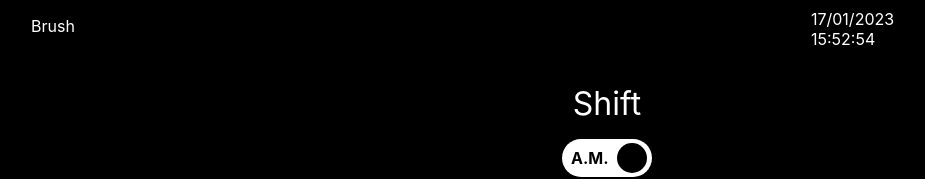
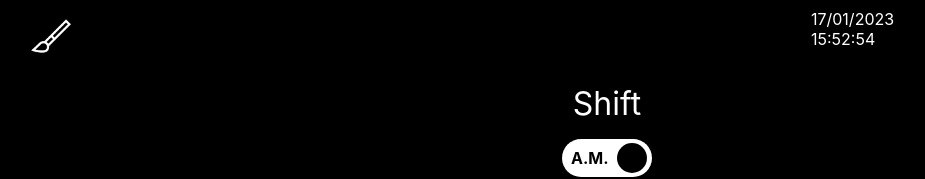
Before and after one commit to manuelcasanova/rmf, a React (Create React App) app in the folder client/: page / in a window 1280 px wide. Shown: the top 179 px of the page, without its empty margins (33-958 px from the left). Built offline with nearby package versions, Linux system fonts and the light colour scheme.

Commit message:
Add a brush icon as button to change app colors. Change colors position

```diff
--- a/client/src/App.css
+++ b/client/src/App.css
@@ -36,8 +36,6 @@
   --color1: black;
   --color2: rgb(43, 43, 43);
 }
-
-
 
 .top-toggle {
   display: flex;
@@ -298,18 +296,29 @@ position: absolute;
 /* right: 90%; */
 top: 2%;
 left: 5%;
-cursor: pointer
+
+}
+
+.brush {
+  position: absolute;
+  top: 2%;
+  left: 5%;
+  width: 40px;
+
 }
 
 .colors {
   position: absolute;
-  top: 4%;
-  left: 5%
+  display: flex;
+  flex-direction: row;
+  top: 1%;
+  left: 12%
 }
 
 .color {
   border-radius: 50px;
   margin-top: 1em;
+  margin-left: 1em;
   width: 1.5em;
   height: 1.5em;
 }
@@ -453,6 +462,11 @@ input:checked+.slider:before {
   padding-top: 2em;
 }
 
+.padding-bottom {
+  padding-bottom: 5em;
+
+}
+
 .print-line {
   margin: 0.3em 0em 0.3em 0em
 }
--- a/client/src/Closing.jsx
+++ b/client/src/Closing.jsx
@@ -11,6 +11,11 @@ import ReactToPrint from 'react-to-print'
 
 import Now from './Now';
 import AmButton from './AmButton';
+
+//Images
+
+import brush from './images/brush.png'
+import brushWhite from './images/brush-white.png'
 
 export default function Closing() {
 
@@ -248,6 +253,9 @@ const [summary, setSummary] = useState(false)
     setPizzaMaking2Name("Akasha");
   }
 
+
+
+
   const [color, setColor] = useState("black")
 
   const componentRef = useRef();
@@ -263,8 +271,13 @@ const [summary, setSummary] = useState(false)
         className={toggle ? `App day-mode ${color}` : `App night-mode ${color}`}>
 
 
+{color === 'black' &&
+        <><img className='brush' src={brushWhite} alt="Brush" onClick={showColors} /></>
+  }
 
-        <div className='color-toggle' onClick={showColors}>Brush</div>
+{color !== 'black' &&
+        <><img className='brush' src={brush} alt="Brush" onClick={showColors} /></>
+  }
 
 
         {colors && <div className='colors'>
@@ -656,11 +669,17 @@ const [summary, setSummary] = useState(false)
       </div>
 
 
-<div>
+{!summary && <div className='padding-bottom'>
 <button className='clear-all' onClick={showSummary}>Show summary</button>
 
 </div>
+}
 
+
+{summary && <div>
+<button className='clear-all' onClick={showSummary}>X</button>
+
+</div>}
 
 
 {summary &&
@@ -668,7 +687,7 @@ const [summary, setSummary] = useState(false)
 
 <ReactToPrint
   trigger={() => {
-    return <button className='clear-all'>Print</button>
+    return <button className='clear-all'>Print summary</button>
   }}
   content={() => componentRef.current}
   documentTitle="new document"
```
Also changed, not shown: client/src/images/brush-white.png (added), client/src/images/brush.png (added).
